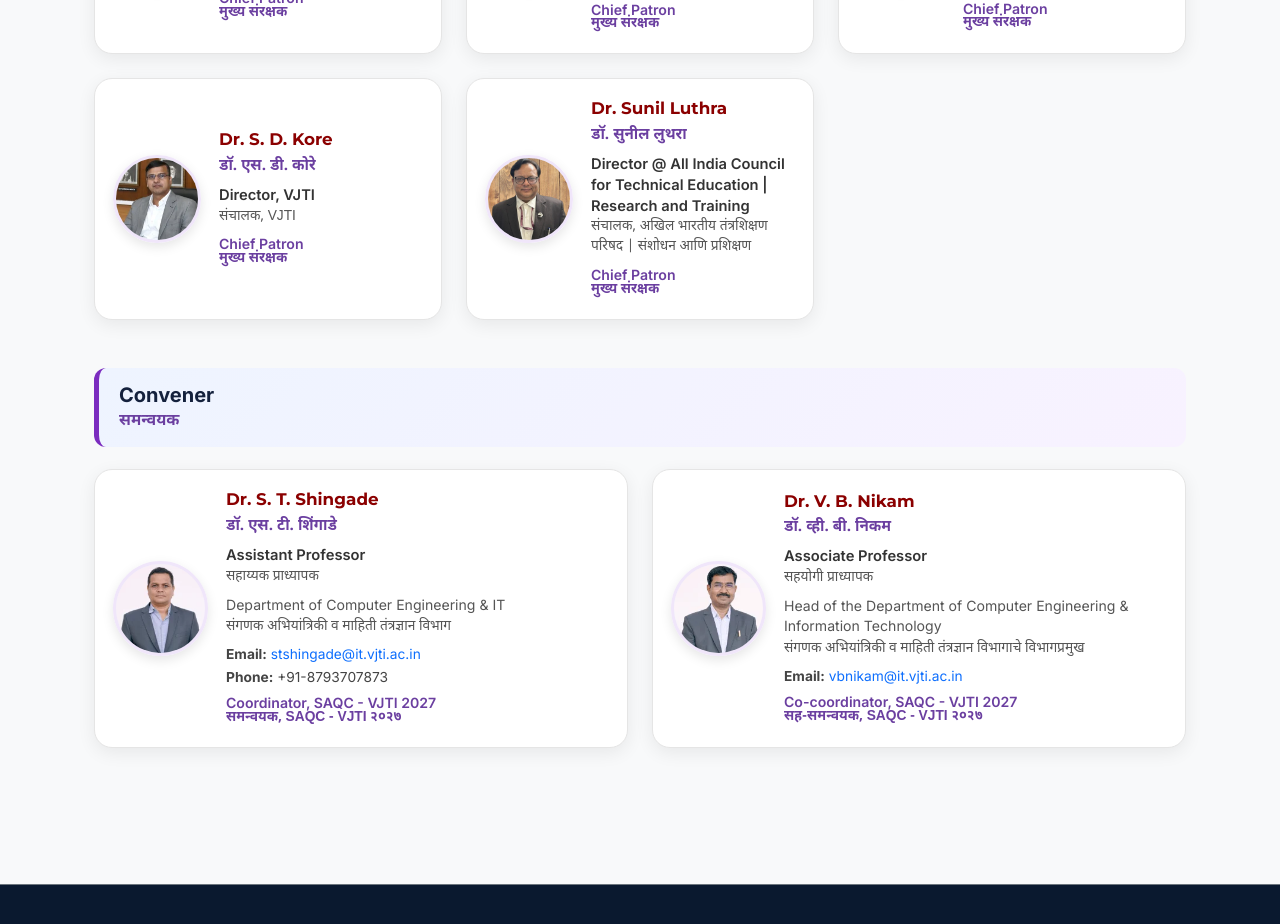
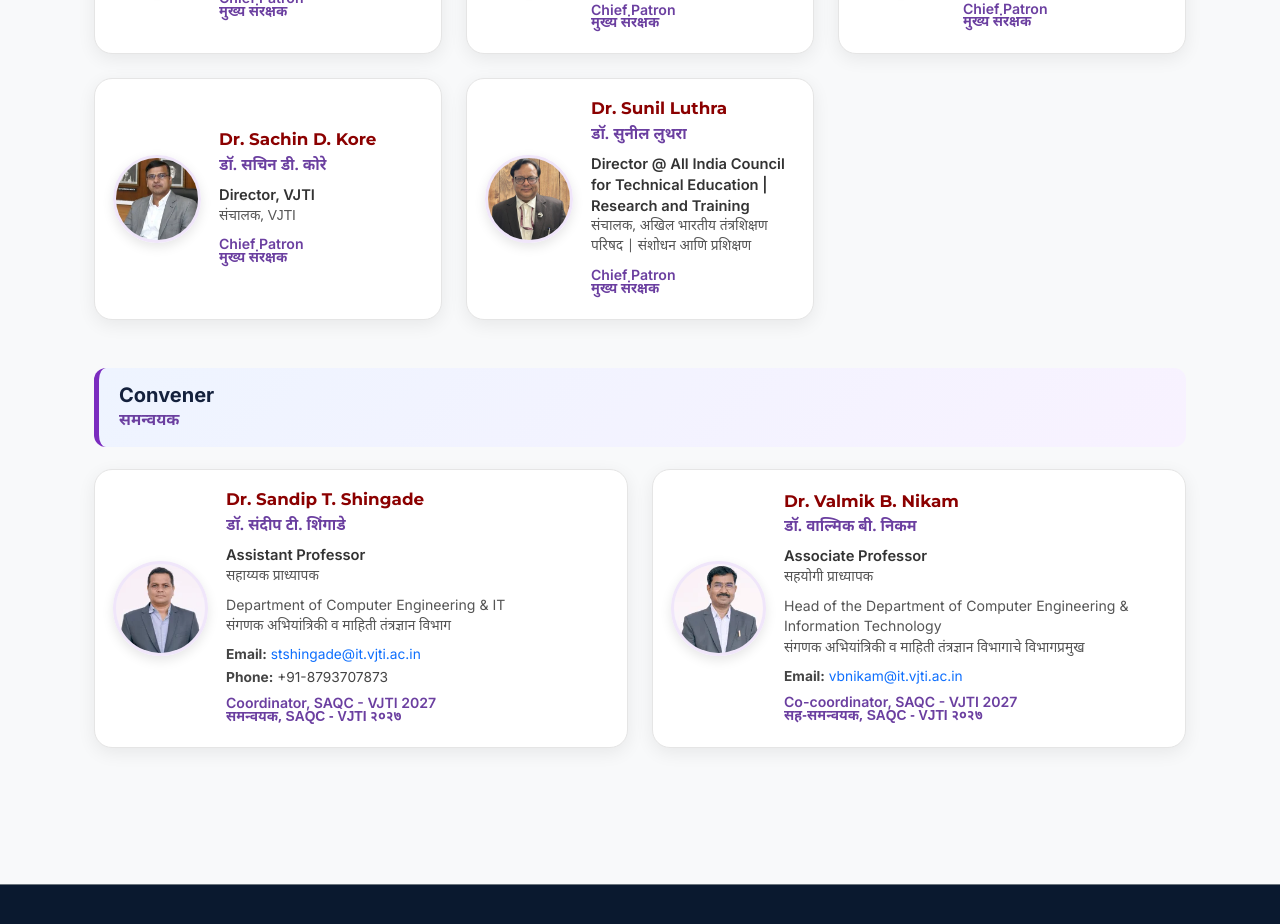
Before and after one commit to pooja-chirke/C-Users-EXAM-Documents-Antigravity-code, a React (Vite) app in the folder frontend/: page / in a window 1280 px wide. Shown: the part 2140-3064 px from the top of the page. Built offline with nearby package versions, Linux system fonts and the light colour scheme.

Commit message:
Update committee patrons and member details

```diff
--- a/frontend/src/components/CommitteeAccordion.jsx
+++ b/frontend/src/components/CommitteeAccordion.jsx
@@ -49,8 +49,8 @@ const chiefPatrons = [
   },
 
   {
-    name: "Dr. S. D. Kore",
-    marathiName: "डॉ. एस. डी. कोरे",
+    name: "Dr. Sachin D. Kore",
+    marathiName: "डॉ. सचिन डी. कोरे",
     title: "Director, VJTI",
     marathiTitle: "संचालक, VJTI",
     role: "Chief Patron",
@@ -76,8 +76,8 @@ const chiefPatrons = [
 
 const conveners = [
   {
-    name: "Dr. S. T. Shingade",
-    marathiName: "डॉ. एस. टी. शिंगाडे",
+    name: "Dr. Sandip T. Shingade",
+    marathiName: "डॉ. संदीप टी. शिंगाडे",
 
     designation: "Assistant Professor",
     marathiDesignation: "सहाय्यक प्राध्यापक",
@@ -97,8 +97,8 @@ const conveners = [
   },
 
   {
-    name: "Dr. V. B. Nikam",
-    marathiName: "डॉ. व्ही. बी. निकम",
+    name: "Dr. Valmik B. Nikam",
+    marathiName: "डॉ. वाल्मिक बी. निकम",
 
     designation: "Associate Professor",
     marathiDesignation: "सहयोगी प्राध्यापक",
--- a/frontend/src/pages/Committee/CommitteePage.jsx
+++ b/frontend/src/pages/Committee/CommitteePage.jsx
@@ -172,8 +172,8 @@ export const CommitteePage = () => {
     },
 
     {
-      name: 'Dr. S. D. Kore',
-      marathiName: 'डॉ. एस. डी. कोरे',
+      name: 'Dr. Sachin D. Kore',
+      marathiName: 'डॉ. सचिन डी. कोरे',
       title: 'Director, VJTI',
       marathiTitle: 'संचालक, VJTI',
       role: 'Chief Patron',
@@ -476,14 +476,15 @@ export const CommitteePage = () => {
 
     {
       name: 'Lakshmi Datar Panat',
-      marathiName: 'लक्ष्मी दातार पणत',
-      designation: 'Researcher',
-      marathiDesignation: 'संशोधक',
-      affiliation: 'Centre for Development of Advanced Computing (C-DAC), Pune',
-      marathiAffiliation: 'सेंटर फॉर डेव्हलपमेंट ऑफ अॅडव्हान्स्ड कम्प्युटिंग (C-DAC), पुणे',
+      marathiName: 'लक्ष्मी पणत',
+      designation: 'Scientist G & Program Director, Artificial Intelligence & Quantum Technology',
+      marathiDesignation: 'शास्त्रज्ञ G व कार्यक्रम संचालक, कृत्रिम बुद्धिमत्ता व क्वांटम तंत्रज्ञान',
+
+      affiliation: 'C-DAC, Pune',
+      marathiAffiliation: 'सी-डैक, पुणे',
+
       photo: lakshmiDatarPanat
     },
-
     {
       name: 'Amit Saxena',
       marathiName: 'अमित सक्सेना',
@@ -505,25 +506,28 @@ export const CommitteePage = () => {
     },
 
     {
-      name: 'Dr. C. P. Navdeti',
-      marathiName: 'डॉ. सी. पी. नवदेती',
+      name: 'Dr. Chandrakant P. Navdeti',
+      marathiName: 'डॉ. चंद्रकांत पी. नवदेती',
 
       designation: 'Head of the Department of Information Technology',
       marathiDesignation: 'माहिती तंत्रज्ञान विभागप्रमुख',
 
-      affiliation: 'Department of Information Technology, SGGS Institute of Engineering and Technology, Nanded',
-      marathiAffiliation: 'माहिती तंत्रज्ञान विभाग, एसजीजीएस इन्स्टिट्यूट ऑफ इंजिनिअरिंग अँड टेक्नॉलॉजी, नांदेड',
+      affiliation: 'SGGSIE&T, Nanded',
+      marathiAffiliation: 'एसजीजीएसआयई&टी, नांदेड',
 
       photo: cPNavdeti
     },
 
     {
-      name: 'Dr. Umbarkar Anantkumar Janardan',
-      marathiName: 'डॉ. अंबारकर अनंतकुमार जनार्दन',
-      designation: 'Professor',
-      marathiDesignation: 'प्राध्यापक',
-      affiliation: 'Department of Information Technology, Walchand College of Engineering, Sangli',
-      marathiAffiliation: 'माहिती तंत्रज्ञान विभाग, वालचंद कॉलेज ऑफ इंजिनिअरिंग, सांगली',
+      name: 'Dr. Anantkumar J. Umbarkar',
+      marathiName: 'डॉ. अनंतकुमार जे. अंबारकर',
+
+      designation: 'Dean Research & Development',
+      marathiDesignation: 'अधिष्ठाता, संशोधन व विकास',
+
+      affiliation: 'Walchand College of Engineering, Sangli',
+      marathiAffiliation: 'वालचंद कॉलेज ऑफ इंजिनिअरिंग, सांगली',
+
       photo: umbarkarAnantkumar
     }
   ];
```
